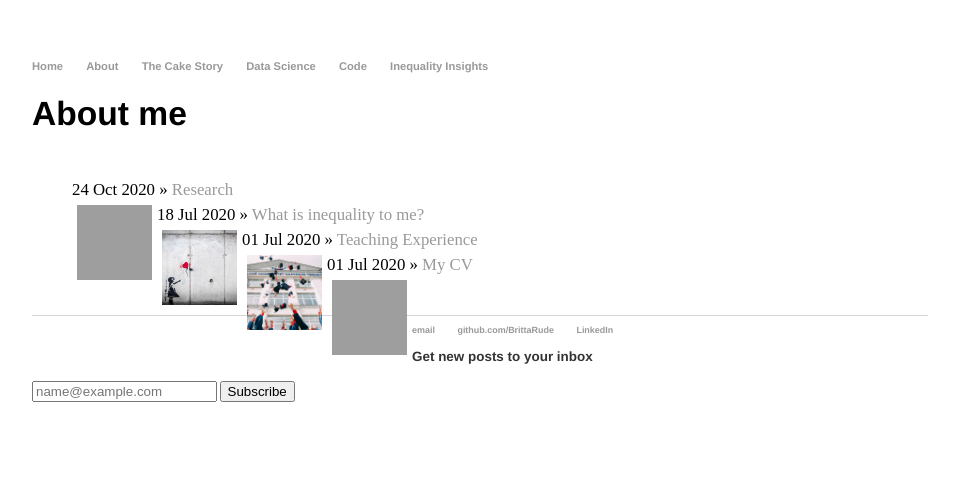
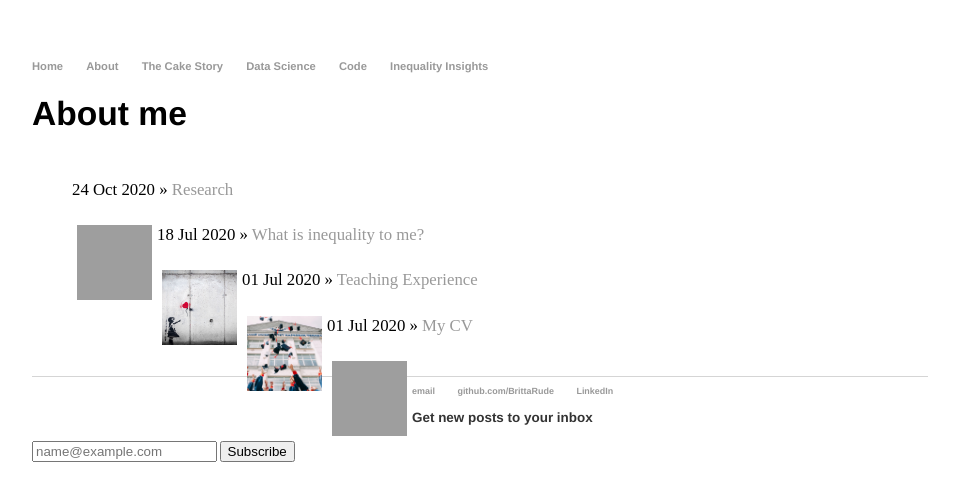
Before and after one commit to BrittaRude/BrittaRude.github.io, a Jekyll site: the page built from about/index.html, in a window 1280 px wide. Shown: the top 501 px of the page, without its empty margins (160-1119 px from the left). Built offline with Jekyll 4.4.1, drawn with Linux system fonts in a browser that asks for light colours; grey boxes are pictures that could not be loaded.

Commit message:
Update index.html

```diff
--- a/about/index.html
+++ b/about/index.html
@@ -6,7 +6,7 @@ title: About me
 	<ul class="posts">
 
 	  {% for post in site.categories.inputs_about %}
-		<li><span>{{ post.date | date_to_string }}</span> » <a href="{{ post.url }}" title="{{ post.title }}">{{ post.title }}</a></li>
-		<li><img src="{{post.image}}" alt="" class="blog-roll-image" hspace="5"></img></li>
+		<li><span>{{ post.date | date_to_string }}</span> » <a href="{{ post.url }}" title="{{ post.title }}">{{ post.title }}</a>
+		<p><img src="{{post.image}}" alt="" class="blog-roll-image" hspace="5"></img></li>
 	  {% endfor %}
 	</ul>
```
